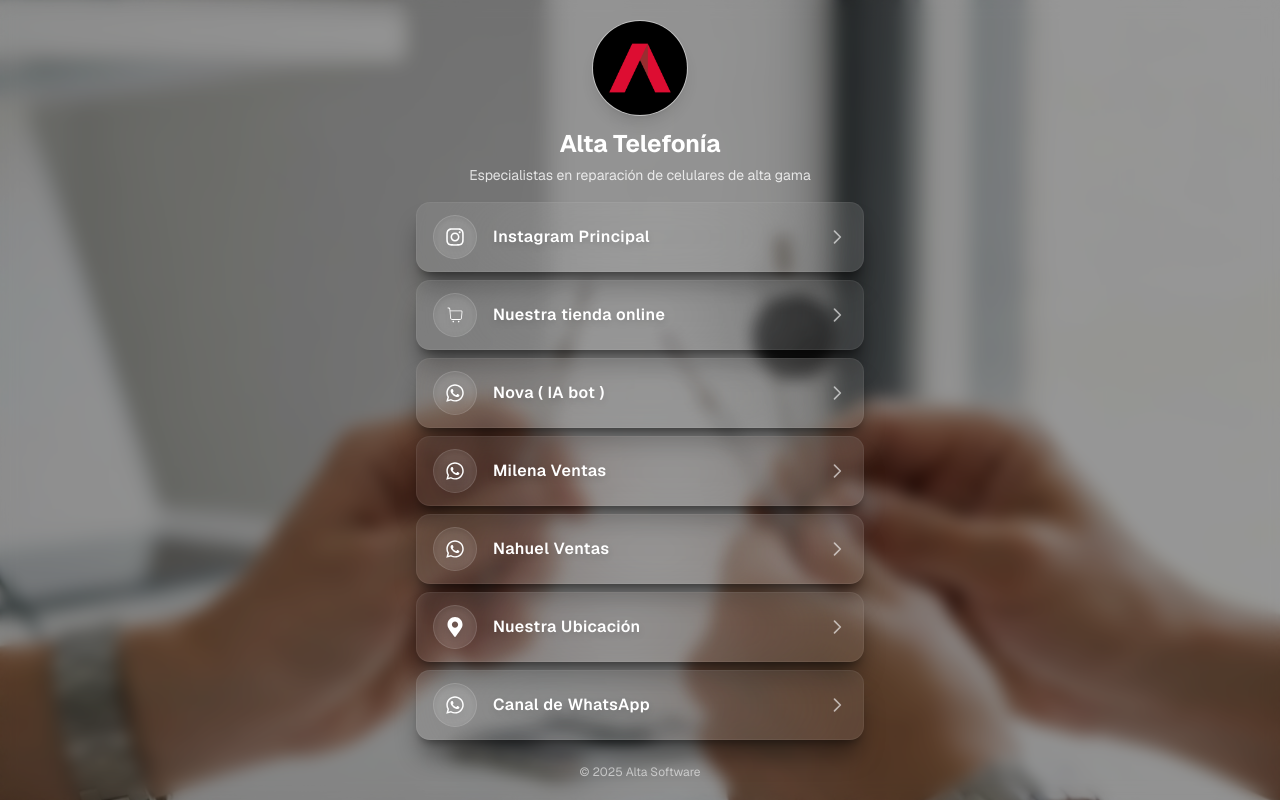
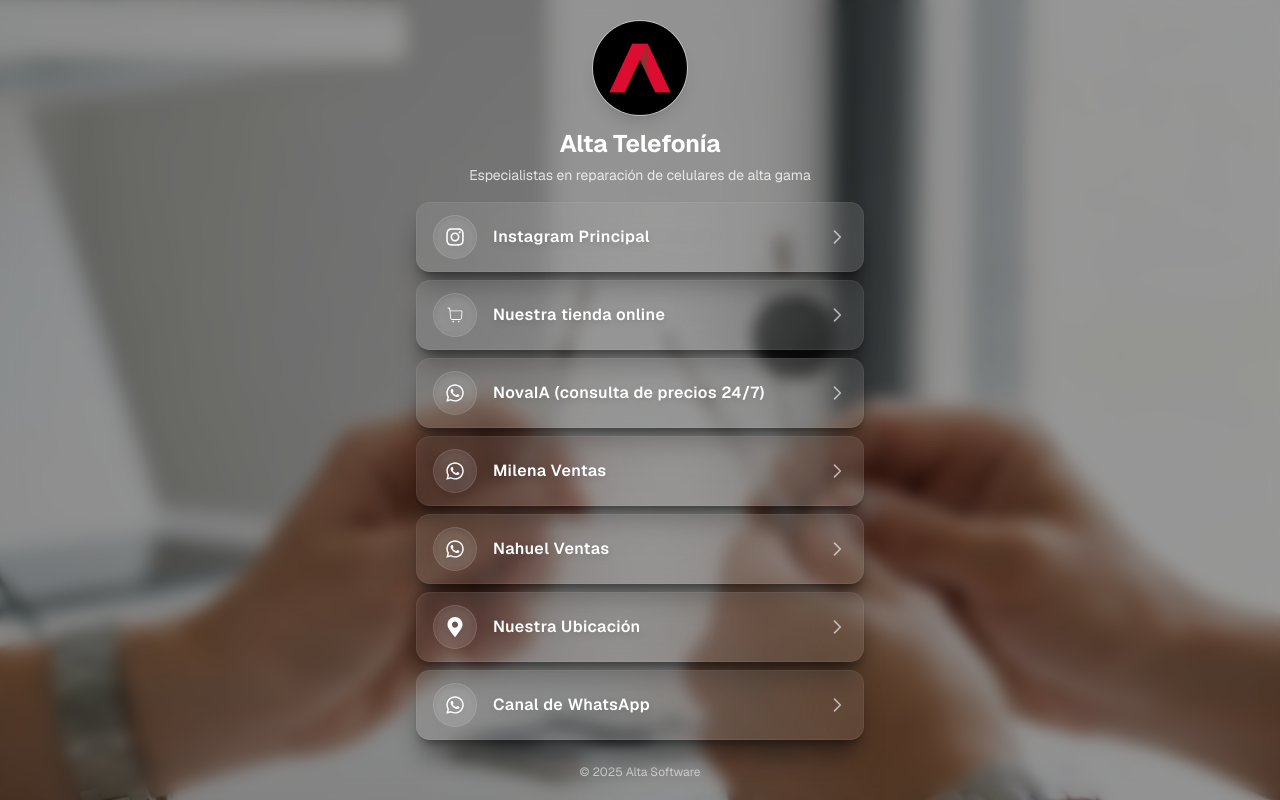
Before and after one commit to bearcito/LINKTREE-MEJORADO-, a Next.js app: page / in a window 1280 px wide. Built offline with nearby package versions, Linux system fonts and the light colour scheme.

Commit message:
feat: update button title to "NovaIA (consulta de precios 24/7)"
Change button label for better service description clarity.

Co-authored-by: Nahuel Cabral  <151670293+bearcito@users.noreply.github.com>

```diff
--- a/data/links.ts
+++ b/data/links.ts
@@ -20,7 +20,7 @@ export const links: Link[] = [
     icon: CiShoppingCart,
   },
   {
-    title: "Nova ( IA bot )",
+    title: "NovaIA (consulta de precios 24/7)",
     url: "https://wa.link/fiq6wc",
     icon: FaWhatsapp,
   },
```
